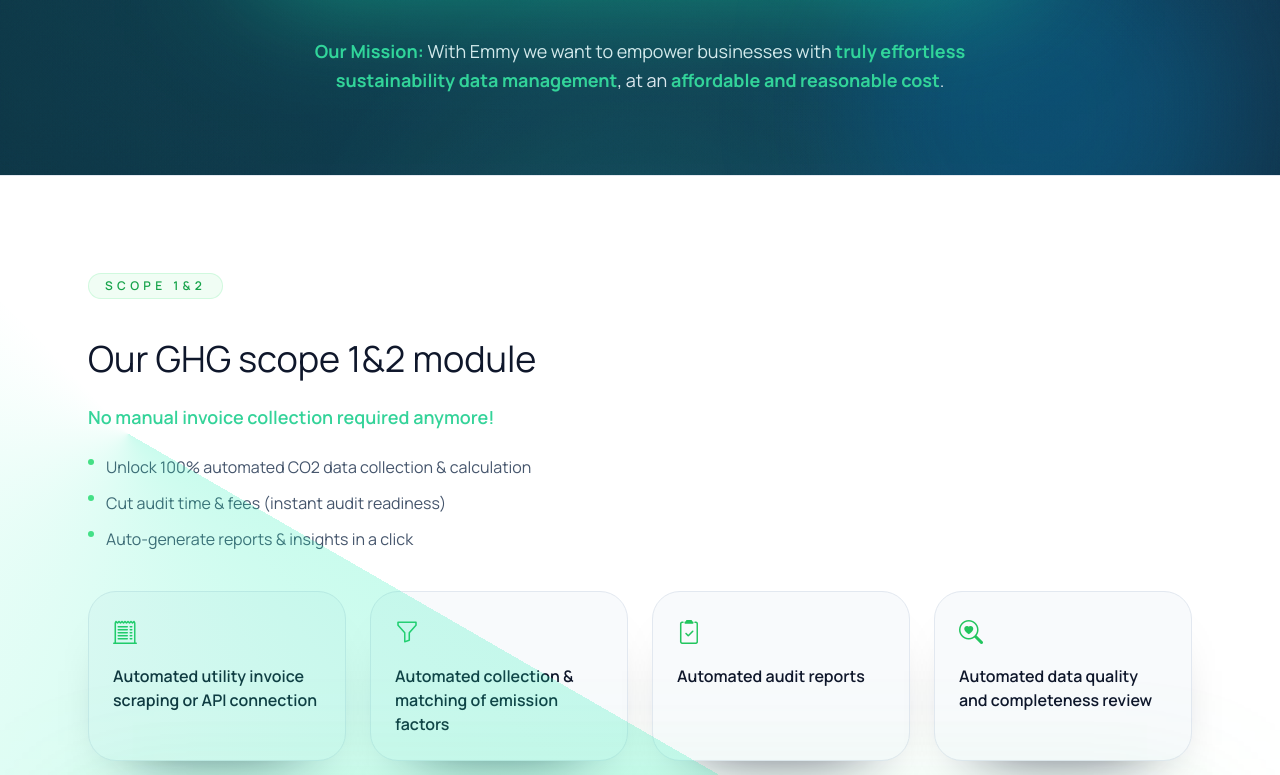
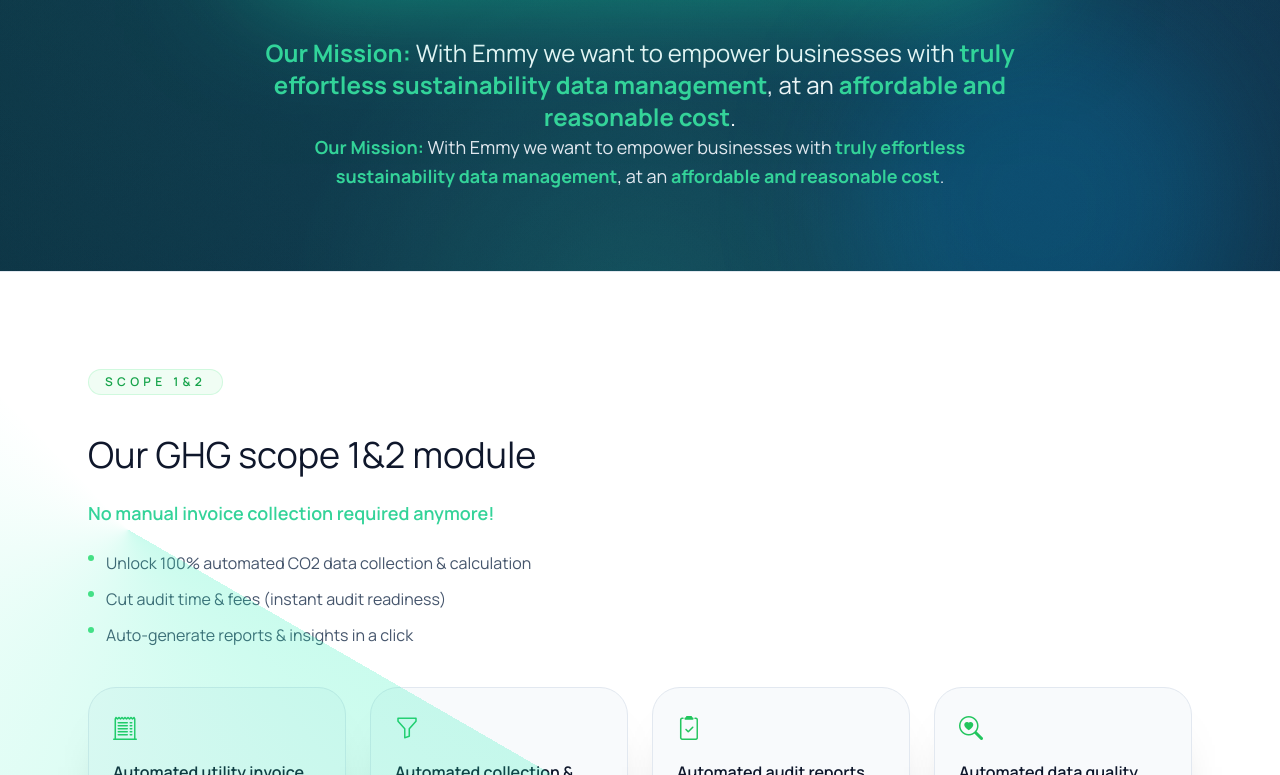
Before and after one commit to emmy-earth/promo-website, a Jekyll site: the page built from index.html, in a window 1280 px wide and 900 px high, scrolled down 789 px, cut to the strip 125-900 px from the top of the window. Built offline with Jekyll 4.4.1, drawn with Linux system fonts in a browser that asks for light colours; nearby versions of some CDN libraries; comment, search, counter and statistics services are not loaded.

Commit message:
Update index.html

```diff
--- a/index.html
+++ b/index.html
@@ -49,6 +49,7 @@ description: "Automated carbon accounting platform with AI-powered carbon analys
 
     <!-- UPDATED QUOTE SECTION -->
     <div class="mx-auto max-w-3xl text-center" data-animate data-delay="0.2s">
+      <h2 class="text-xl sm:text-2xl"> <strong style="color: #34D399;">Our Mission:</strong> With Emmy we want to empower businesses with <strong style="color: #34D399;">truly effortless sustainability data management</strong>, at an <strong style="color: #34D399;">affordable and reasonable cost</strong>.</h2>
       <p class="text-lg leading-relaxed text-slate-200"> <strong style="color: #34D399;">Our Mission:</strong> With Emmy we want to empower businesses with <strong style="color: #34D399;">truly effortless sustainability data management</strong>, at an <strong style="color: #34D399;">affordable and reasonable cost</strong>.</p>
     </div>
     <!-- END OF UPDATED QUOTE SECTION -->
```
